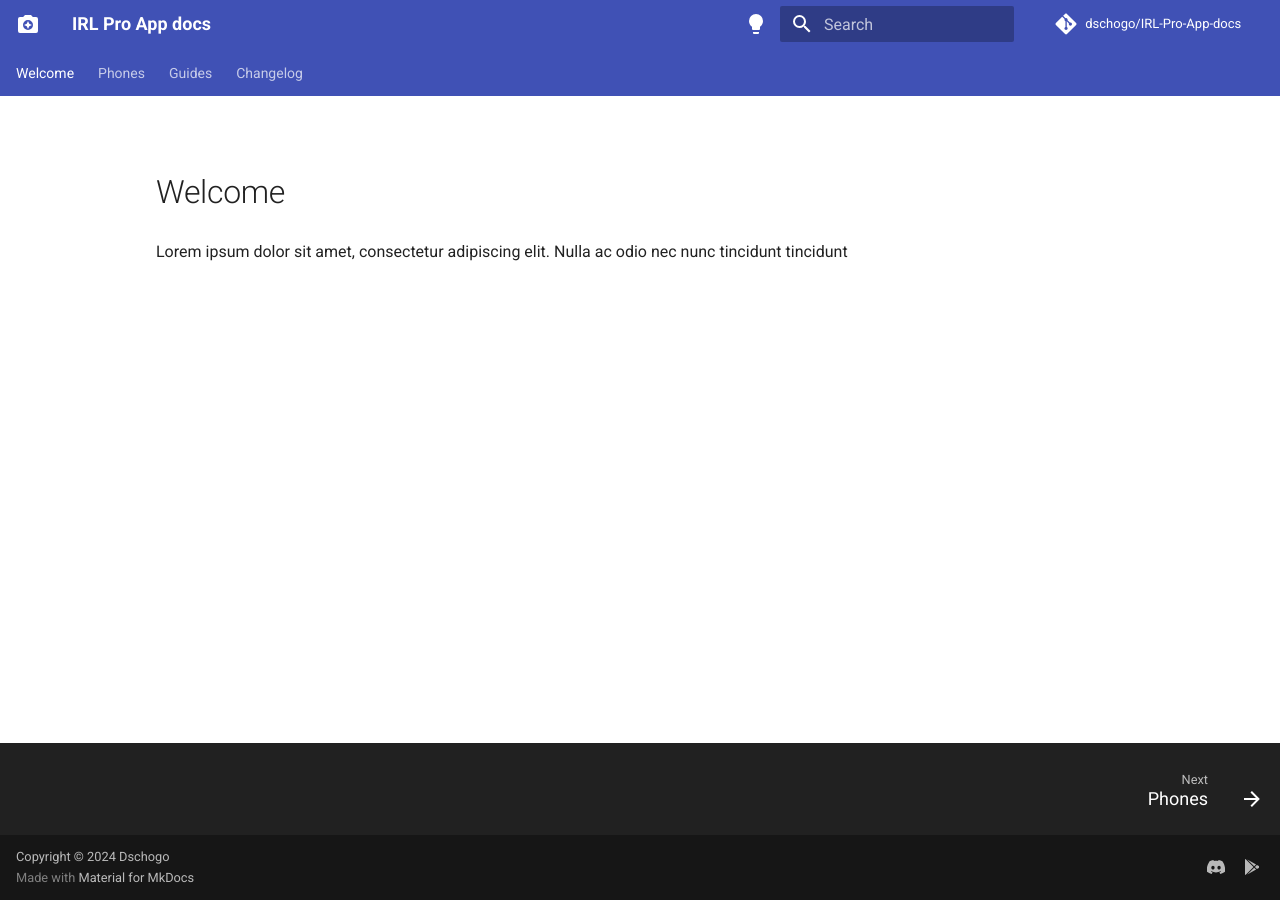
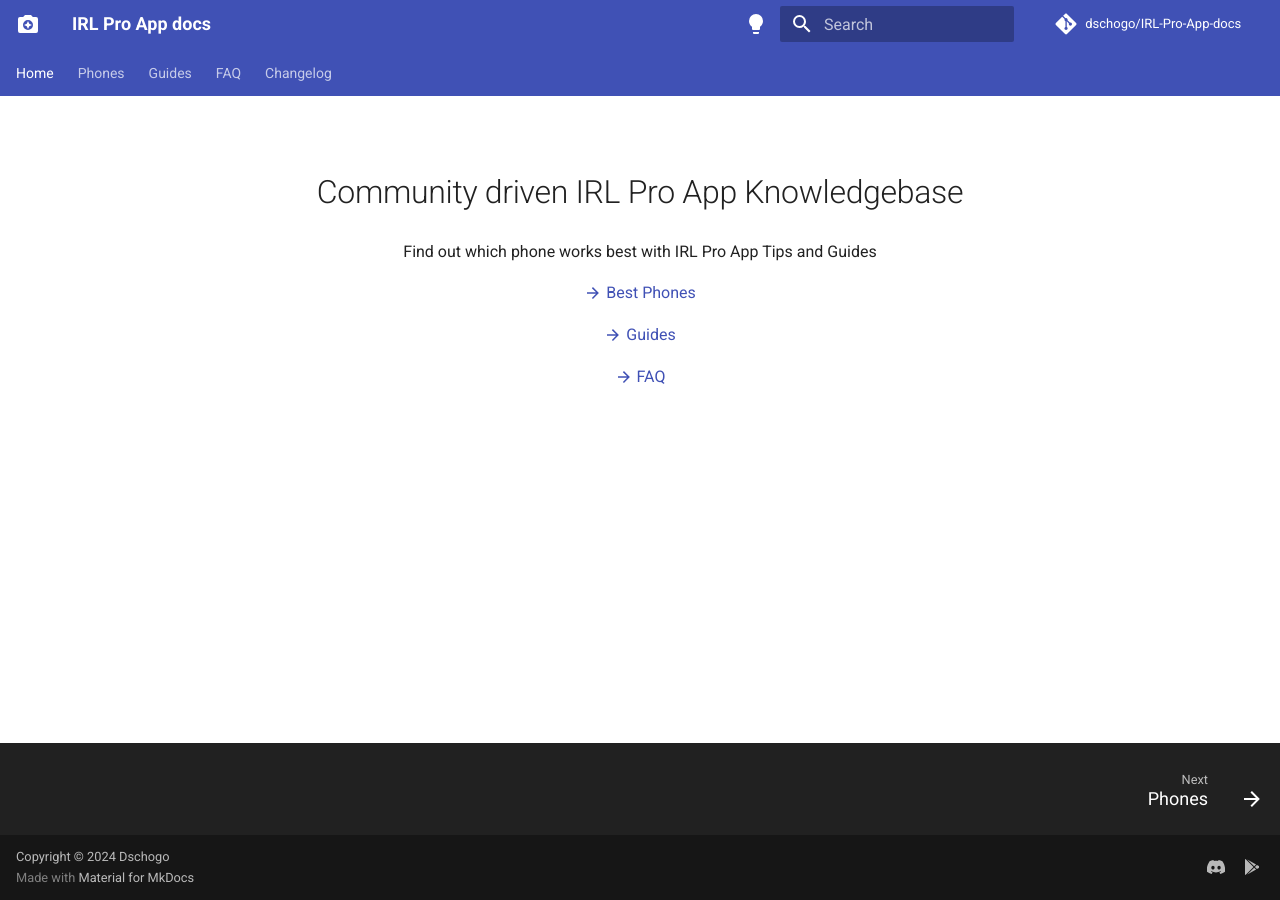
Before and after one commit to Dschogo/IRL-Pro-App-docs, an MkDocs documentation site: the page built from docs/index.md, in a window 1280 px wide. Built offline with MkDocs 1.6.1 and Material for MkDocs 9.7.7, drawn with Linux system fonts in a browser that asks for light colours; comment, search, counter and statistics services are not loaded.

Commit message:
tags + FAQ + Landing

```diff
--- a/docs/index.md
+++ b/docs/index.md
@@ -3,8 +3,6 @@
     - navigation
     - toc
 ---
-
-# Welcome
 
 <style>
     .center {
@@ -29,4 +27,14 @@
     }
 </style>
 
-Lorem ipsum dolor sit amet, consectetur adipiscing elit. Nulla ac odio nec nunc tincidunt tincidunt
+<div class="center" markdown="1">
+# Community driven IRL Pro App Knowledgebase
+Find out which phone works best with IRL Pro App
+Tips and Guides
+
+[:material-arrow-right: Best Phones](./Phones/index.md){: .gb-button style="margin-top: 15px;" }
+
+[:material-arrow-right: Guides](./Guides/index.md){: .gb-button style="margin-top: 15px;" }
+
+[:material-arrow-right: FAQ](./FAQ/index.md){: .gb-button style="margin-top: 15px;" }
+</div>
--- a/mkdocs.yml
+++ b/mkdocs.yml
@@ -102,7 +102,9 @@
           enable_creation_date: true
           type: timeago
           enabled: !ENV [CI, false]
-
+    - tags:
+        enabled: true
+        tags_file: Phones/index.md
     - glightbox:
           touchNavigation: true
           loop: false
```
Also changed, not shown: docs/FAQ/index.md (added, +1 -0 lines), docs/Phones/Asus/Zenfone 9.md (+5 -1 lines), docs/Phones/LG/G8s.md (+8 -1 lines).
